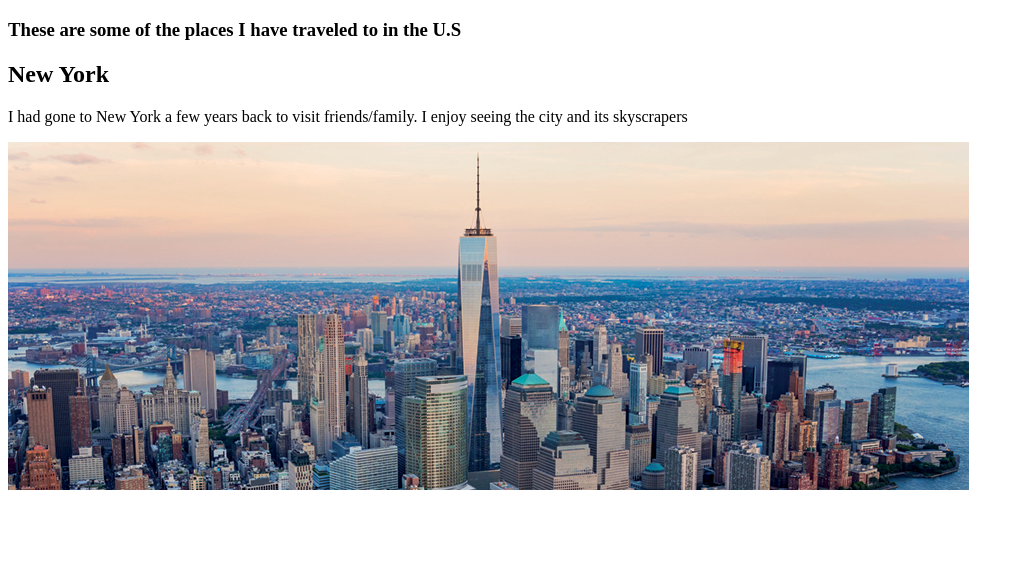
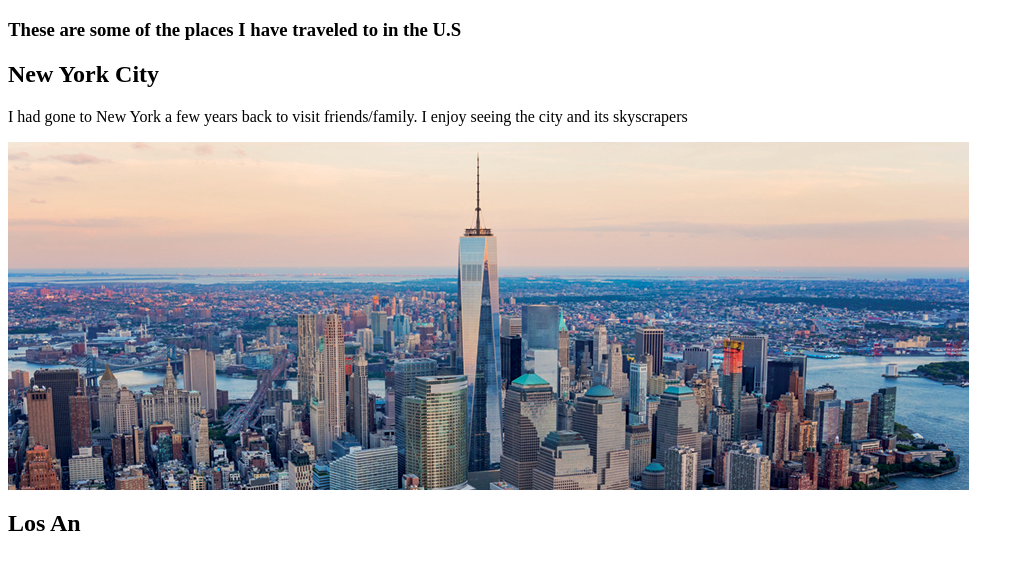
Before and after one commit to skaleeds/project1, a plain HTML site: page placestraveled.html in a window 1280 px wide. Shown: the part 123-692 px from the top of the page, without its empty margins (0-1024 px from the left). Drawn offline with Linux system fonts and the light colour scheme.

```diff
--- a/placestraveled.html
+++ b/placestraveled.html
@@ -15,7 +15,10 @@
   <div>
     <h1>Places I have traveled to</h1>
 	<h3>These are some of the places I have traveled to in the U.S</h3>
-	<h2>New York</h2>
+	<h2>New York City</h2>
 	<p>I had gone to New York a few years back to visit friends/family. I enjoy seeing the city and its skyscrapers</p>
 	<img src=media/nyc.jpg alt="skyscrapers in New York City">
   </div>
+
+  <div>
+    <h2>Los An</h2>
```
Also changed, not shown: Media/la.jpg (added).
